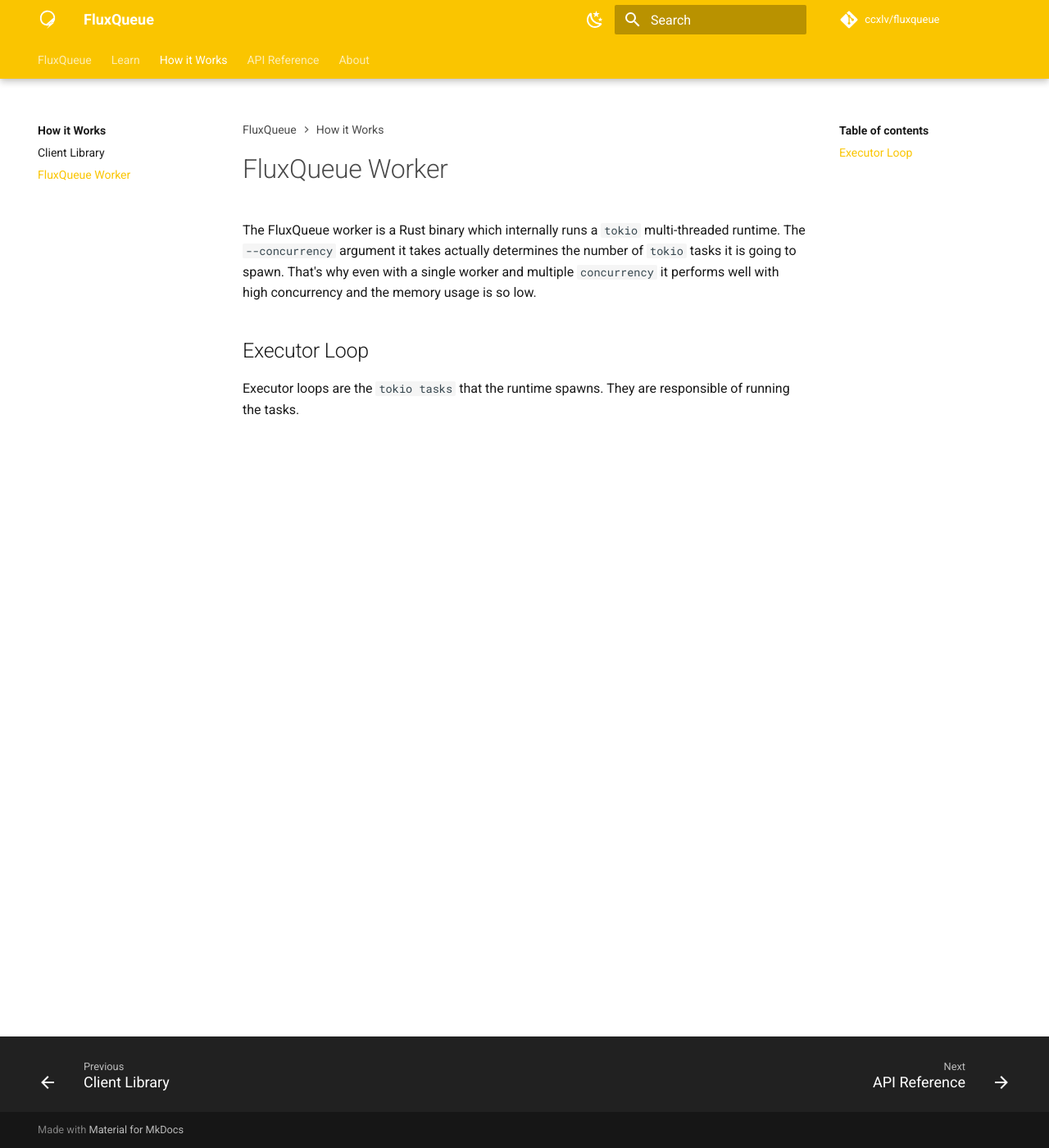
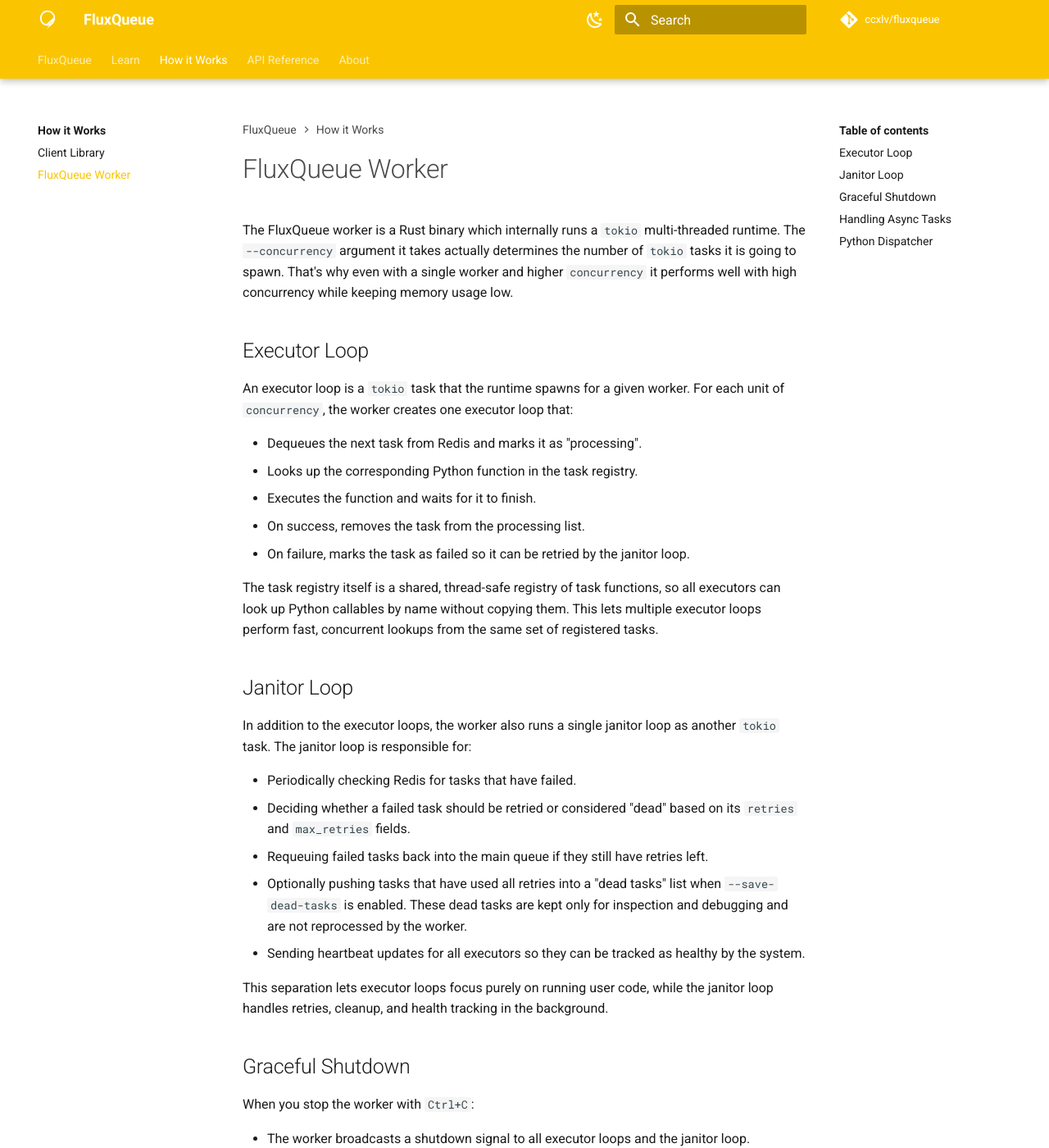
Before and after one commit to CCXLV/fluxqueue, an MkDocs documentation site: the page built from docs/how-it-works/worker.md, in a window 1280 px wide and 1400 px high. Shown: the whole window at 82% size. Built offline with MkDocs 1.6.1 and Material for MkDocs 9.7.7, drawn with Linux system fonts in a browser that asks for light colours; comment, search, counter and statistics services are not loaded; some of the changed text lies outside the part shown.

Commit message:
Finish worker docs

```diff
--- a/docs/how-it-works/worker.md
+++ b/docs/how-it-works/worker.md
@@ -1,7 +1,58 @@
 # FluxQueue Worker
 
-The FluxQueue worker is a Rust binary which internally runs a `tokio` multi-threaded runtime. The `--concurrency` argument it takes actually determines the number of `tokio` tasks it is going to spawn. That's why even with a single worker and multiple `concurrency` it performs well with high concurrency and the memory usage is so low.
+The FluxQueue worker is a Rust binary which internally runs a `tokio` multi-threaded runtime. The `--concurrency` argument it takes actually determines the number of `tokio` tasks it is going to spawn. That's why even with a single worker and higher `concurrency` it performs well with high concurrency while keeping memory usage low.
 
 ## Executor Loop
 
-Executor loops are the `tokio tasks` that the runtime spawns. They are responsible of running the tasks.
+An executor loop is a `tokio` task that the runtime spawns for a given worker. For each unit of `concurrency`, the worker creates one executor loop that:
+
+- Dequeues the next task from Redis and marks it as "processing".
+- Looks up the corresponding Python function in the task registry.
+- Executes the function and waits for it to finish.
+- On success, removes the task from the processing list.
+- On failure, marks the task as failed so it can be retried by the janitor loop.
+
+The task registry itself is a shared, thread-safe registry of task functions, so all executors can look up Python callables by name without copying them. This lets multiple executor loops perform fast, concurrent lookups from the same set of registered tasks.
+
+## Janitor Loop
+
+In addition to the executor loops, the worker also runs a single janitor loop as another `tokio` task. The janitor loop is responsible for:
+
+- Periodically checking Redis for tasks that have failed.
+- Deciding whether a failed task should be retried or considered "dead" based on its `retries` and `max_retries` fields.
+- Requeuing failed tasks back into the main queue if they still have retries left.
+- Optionally pushing tasks that have used all retries into a "dead tasks" list when `--save-dead-tasks` is enabled. These dead tasks are kept only for inspection and debugging and are not reprocessed by the worker.
+- Sending heartbeat updates for all executors so they can be tracked as healthy by the system.
+
+This separation lets executor loops focus purely on running user code, while the janitor loop handles retries, cleanup, and health tracking in the background.
+
+## Graceful Shutdown
+
+When you stop the worker with `Ctrl+C`:
+
+- The worker broadcasts a shutdown signal to all executor loops and the janitor loop.
+- Each loop finishes the task it is currently processing but does not take new work from Redis.
+- After all loops exit, the worker removes executor registrations from Redis and then terminates.
+- The main task queue is not removed, so a restarted worker continues processing any remaining tasks in the queue.
+
+## Handling Async Tasks
+
+When a task is dispatched, the worker first calls the corresponding Python function with its deserialized `args` and `kwargs`. If the function returns a regular value, it is treated as a **synchronous task** and completes on the executor loop itself.
+
+If the function returns a coroutine (i.e. an `async def` in Python), it is treated as an **asynchronous task**. In that case:
+
+- The coroutine object is sent to a dedicated Python dispatcher.
+- The dispatcher converts the Python coroutine into a Rust `Future` using `pyo3_async_runtimes::tokio::into_future`.
+- That future is then polled to completion on the Tokio runtime, so the async Python code runs concurrently with other tasks.
+
+This design lets you freely mix sync and async Python task functions while keeping the Rust worker fully async and non-blocking.
+
+## Python Dispatcher
+
+The Python dispatcher is a small component that owns a dedicated Python event loop and hides the complexity of driving async Python code from Rust. Internally, it:
+
+- Runs a background thread that initializes Python and starts a Tokio runtime bound to the Python interpreter.
+- Listens on an internal channel for incoming Python coroutine objects sent by executor loops.
+- For each coroutine, wraps it into a Rust `Future` via `pyo3_async_runtimes::tokio::into_future` and awaits it on the dispatcher’s Tokio runtime.
+
+Because all async Python work is funneled through this dispatcher, executor loops still acquire the Python GIL when calling into Python code, but they do not need to manage a Python async event loop themselves. They send the coroutine to the dispatcher over an internal `tokio::sync::mpsc` channel and then await the result like any other async Rust function.
```
